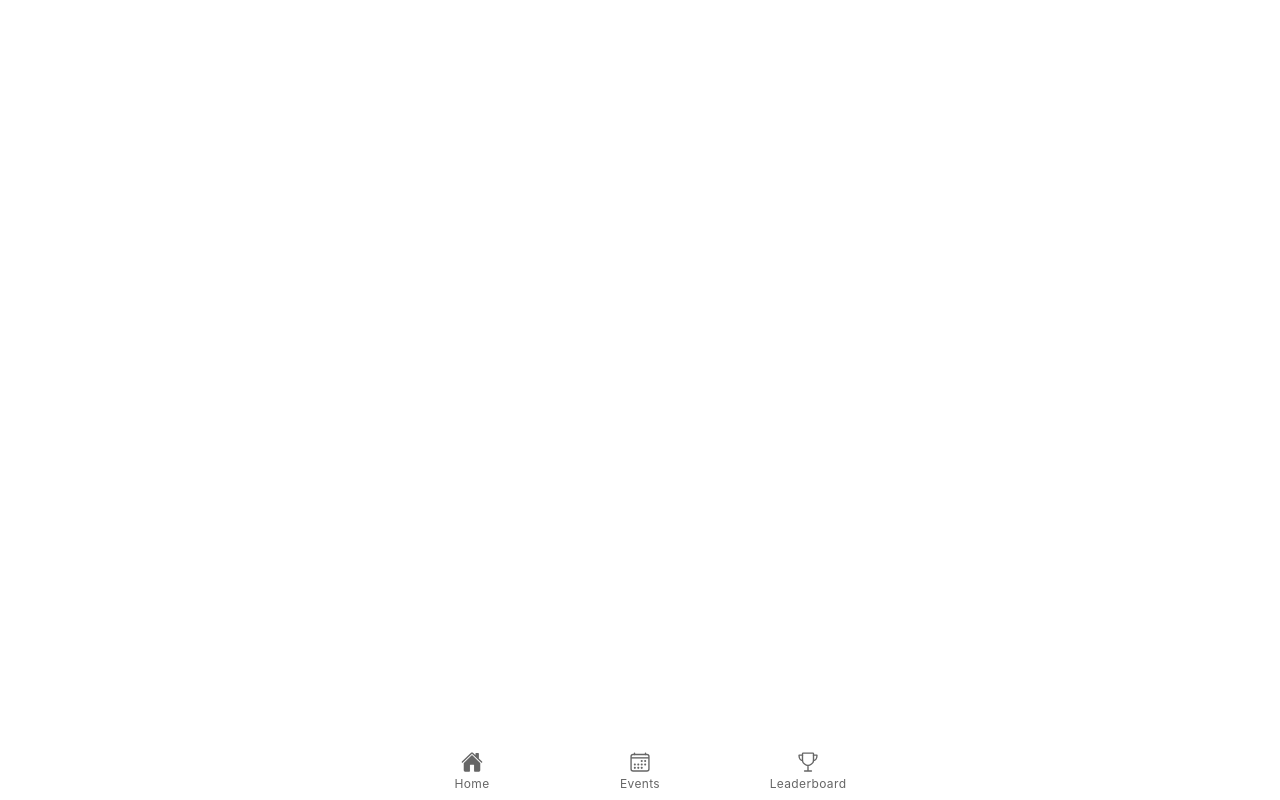
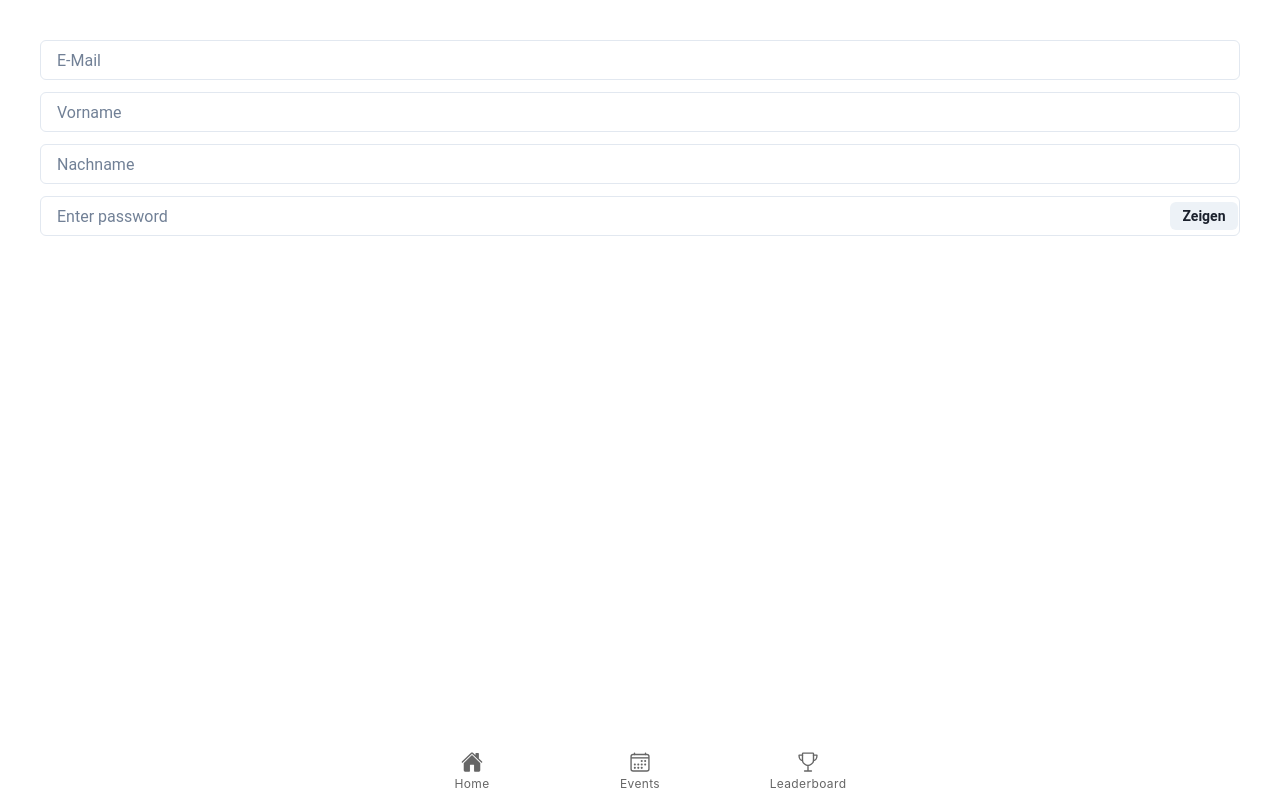
Before and after one commit to bennewehn/WorkFit, a React (Create React App) app: page /register in a window 1280 px wide. Built offline with nearby package versions, Linux system fonts and the light colour scheme.

Commit message:
register page

```diff
--- a/src/App.tsx
+++ b/src/App.tsx
@@ -35,6 +35,8 @@ import './theme/variables.css';
 
 import { ChakraProvider } from '@chakra-ui/react'
 
+import Register from './pages/Register'
+
 setupIonicReact();
 
 const App: React.FC = () => (
@@ -43,6 +45,9 @@ const App: React.FC = () => (
       <IonReactRouter>
         <IonTabs>
           <IonRouterOutlet>
+            <Route exact path="/register">
+              <Register />
+            </Route>
             <Route exact path="/home">
               <Home />
             </Route>
--- /dev/null
+++ b/src/pages/Register.tsx
@@ -0,0 +1,34 @@
+import { IonContent } from "@ionic/react";
+import { IonPage } from "@ionic/react";
+import { Input, InputGroup, InputRightElement, Button, Container, Stack } from '@chakra-ui/react'
+import { useState } from "react";
+
+const Register: React.FC = () => {
+    const [show, setShow] = useState(false)
+    const handleClick = () => setShow(!show)
+
+    return (
+        <IonPage>
+            <IonContent>
+                <Stack spacing={3} m={10}>
+                    <Input placeholder="E-Mail" />
+                    <Input placeholder="Vorname" />
+                    <Input placeholder="Nachname" />
+                    <InputGroup>
+                        <Input
+                            type={show ? 'text' : 'password'}
+                            placeholder='Enter password'
+                        />
+                        <InputRightElement width='4.5rem'>
+                            <Button h='1.75rem' size='sm' onClick={handleClick}>
+                                {show ? 'Verstecken' : 'Zeigen'}
+                            </Button>
+                        </InputRightElement>
+                    </InputGroup>
+                </Stack>
+            </IonContent>
+        </IonPage>
+    );
+};
+
+export default Register;
```
